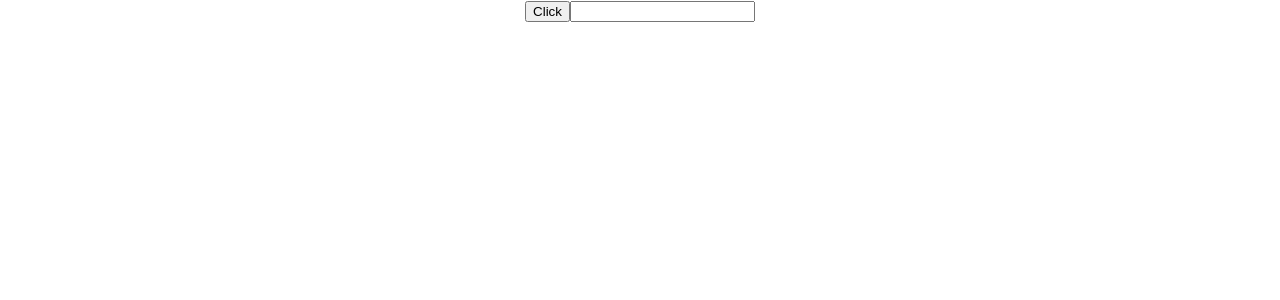
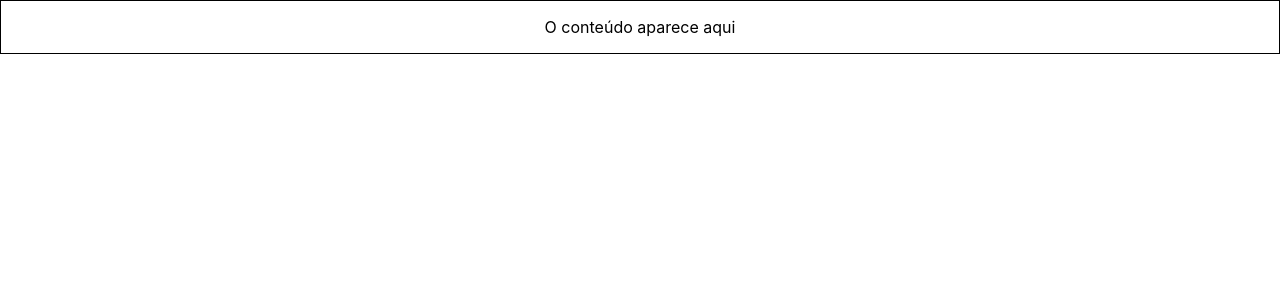
Before and after one commit to hygino82/codevolution-react-typescript, a React (Create React App) app: page / in a window 1280 px wide. Shown: the top 300 px of the page. Built offline with nearby package versions, Linux system fonts and the light colour scheme.

Commit message:
Adicionando props para CSS Styles

```diff
--- a/src/App.tsx
+++ b/src/App.tsx
@@ -1,16 +1,10 @@
 import './App.css';
-import { Button } from './components/Button';
-import { Input } from './Input';
+import { Container } from './components/Container';
 
 function App() {
   return (
     <div className="App">
-      <Button
-        handleClick={(event, id) => {
-          console.log('Button clicked', event, id)
-        }}
-      />
-      <Input value='' handleChange={event => console.log(event)} />
+      <Container styles={{ border: '1px solid black', padding: '1rem' }} />
     </div>
   );
 }
--- /dev/null
+++ b/src/components/Container.tsx
@@ -0,0 +1,11 @@
+type ContainerProps = {
+    styles: React.CSSProperties
+}
+
+export const Container = (props: ContainerProps) => {
+    return (
+        <div style={props.styles}>
+            O conteúdo aparece aqui
+        </div>
+    );
+}
```
